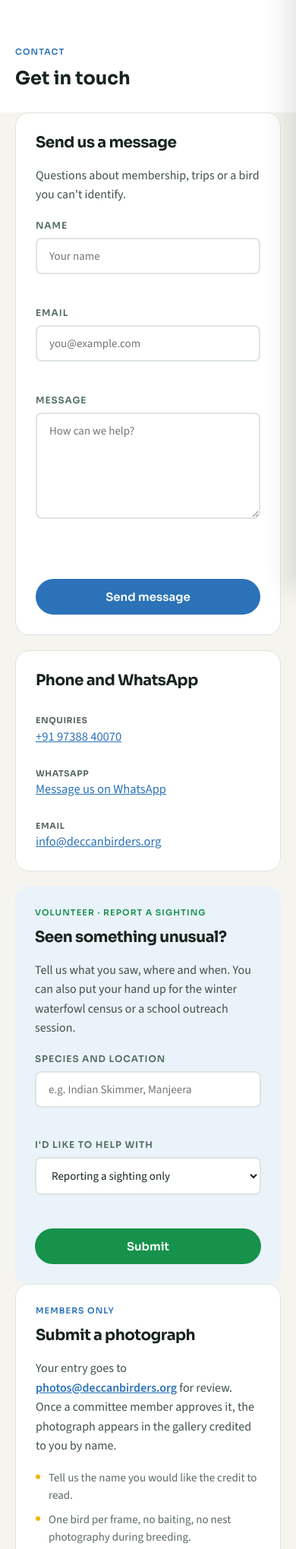
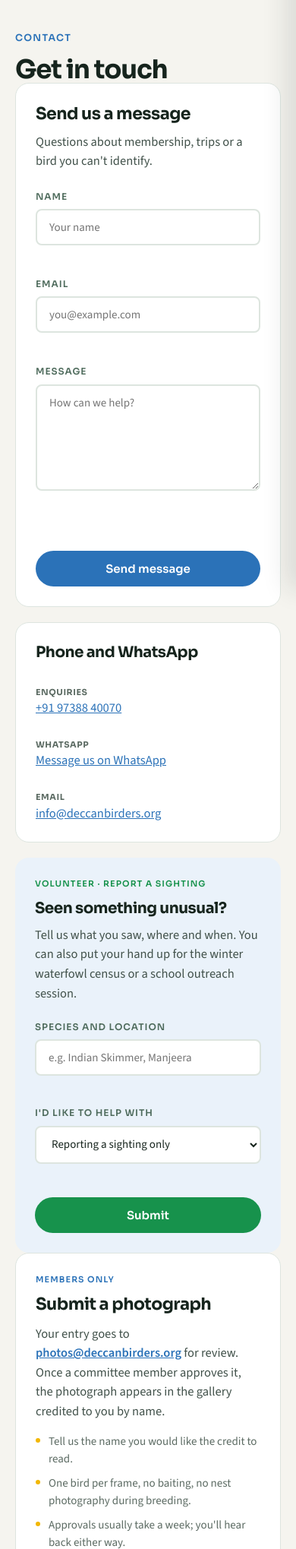
Before and after one commit to Mula360/Deccanbirdersweb, a WordPress theme: template page-contact.php in a window 390 px wide. Shown: the part 69-2108 px from the top of the page at 76% size. Run offline with PHP 8.4 and a stand-in for WordPress, Linux system fonts and the light colour scheme; the site name, menu and one post (Sample post) are stand-ins, and other content is empty; some libraries are stand-ins or nearby versions.

Commit message:
Fix inner-page heading band and Contact card spacing
The "Contact / Get in touch" block sat on a white band because
.hero-light painted background:#fff. In the design that block has no
background at all — it is just a max-width container on the page colour.
With --surface now #F5F4EF the white band was plainly visible. This
affected every inner page using .hero-light (about, committee, aims,
activities, sightings, events, gallery, archives, contact), not only
Contact, so it is fixed at the rule rather than per page.

.hero-light now matches the design container exactly:
padding clamp(40px,6vw,68px) 20px 0, transparent, with the h1 at
clamp(34px,6vw,62px)/1.04, -0.035em, margin 14px 0 0, and the eyebrow at
12.5px.

Card spacing was also approximated rather than taken from the design.
Headings are two sizes there, not one: clamp(20px,2.4vw,24px) for the
right-column cards and clamp(22px,2.8vw,28px) for "Send us a message",
with "Submit a photograph" at clamp(22px,2.8vw,30px). Intro paragraphs
are margin 10px 0 24px at 16.5px/1.55, except the volunteer card (22px
bottom) and the photo card (12px 0 0, sitting flush above its notes
list). "Phone and WhatsApp" has no intro so its heading carries the 18px
bottom margin instead. Added --lg/--xl/--spaced and --tight/--flush
modifiers for those cases.

Co-Authored-By: Claude Opus 5 (1M context) <noreply@anthropic.com>
Claude-Session: https://claude.ai/code/session_01GUrsWnSiYCZcu2vSm3Jqcx

```diff
--- a/assets/css/main.css
+++ b/assets/css/main.css
@@ -1213,14 +1213,28 @@ body.lightbox-open { overflow: hidden; }
 /* Tinted variant (the volunteer / report-a-sighting card) has no border. */
 .contact-card--tint { background: var(--blue-light); border: none; }
 
+/* Card headings come in two sizes in the design: the small one for the
+   right-column cards, the larger one for the two primary cards. */
 .card-heading {
   font-family: var(--font-head);
   font-size: clamp(20px, 2.4vw, 24px);
   font-weight: 700;
   letter-spacing: -0.025em;
-  margin-bottom: 18px;
-}
-.card-intro { margin-bottom: 18px; }
+  margin: 0;
+}
+.card-heading--lg { font-size: clamp(22px, 2.8vw, 28px); }
+.card-heading--xl { font-size: clamp(22px, 2.8vw, 30px); }
+/* Used where no intro paragraph follows the heading. */
+.card-heading--spaced { margin-bottom: 18px; }
+
+.card-intro {
+  margin: 10px 0 24px;
+  font-size: 16.5px;
+  line-height: 1.55;
+  color: var(--text-body);
+}
+.card-intro--tight { margin-bottom: 22px; }
+.card-intro--flush { margin: 12px 0 0; }
 
 .contact-details { display: grid; gap: 14px; font-size: 16.5px; line-height: 1.5; }
 
@@ -1428,8 +1442,20 @@ body.lightbox-open { overflow: hidden; }
 .hero-dark p { color: rgba(255, 255, 255, 0.82); font-size: 18px; }
 .hero-buttons { display: flex; gap: 16px; flex-wrap: wrap; margin-top: 24px; }
 
-.hero-light { background: #fff; padding: 60px 20px 30px; }
+/* Inner-page heading block. In the design this is just a max-width
+   container sitting on the page background — not a white band — so it
+   inherits body's --surface rather than painting its own background. */
+.hero-light { background: transparent; padding: clamp(40px, 6vw, 68px) 20px 0; }
 .hero-light-inner { max-width: var(--max-w); margin: 0 auto; }
+.hero-light .eyebrow { font-size: 12.5px; margin-bottom: 0; }
+.hero-light h1 {
+  margin: 14px 0 0;
+  font-family: var(--font-head);
+  font-size: clamp(34px, 6vw, 62px);
+  line-height: 1.04;
+  letter-spacing: -0.035em;
+  font-weight: 700;
+}
 
 .section-white { background: #fff; }
 .section-surface { background: var(--surface); }
--- a/page-contact.php
+++ b/page-contact.php
@@ -28,7 +28,7 @@ while (have_posts()) : the_post();
 
 <section class="section-boxed contact-grid">
   <div class="contact-card">
-    <h2 class="card-heading">Send us a message</h2>
+    <h2 class="card-heading card-heading--lg">Send us a message</h2>
     <p class="card-intro">Questions about membership, trips or a bird you can't identify.</p>
     <form id="db-contact-form" class="stacked-form" novalidate>
       <label class="stacked-field">
@@ -53,7 +53,7 @@ while (have_posts()) : the_post();
 
   <div class="contact-col">
     <div class="contact-card">
-      <h2 class="card-heading">Phone and WhatsApp</h2>
+      <h2 class="card-heading card-heading--spaced">Phone and WhatsApp</h2>
       <div class="contact-details">
         <div>
           <span class="contact-info-label">Enquiries</span>
@@ -75,7 +75,7 @@ while (have_posts()) : the_post();
     <div class="contact-card contact-card--tint">
       <span class="eyebrow" style="color:var(--green);">Volunteer · Report a sighting</span>
       <h2 class="card-heading">Seen something unusual?</h2>
-      <p class="card-intro">Tell us what you saw, where and when. You can also put your hand up for the winter waterfowl census or a school outreach session.</p>
+      <p class="card-intro card-intro--tight">Tell us what you saw, where and when. You can also put your hand up for the winter waterfowl census or a school outreach session.</p>
       <form id="db-sighting-report-form" class="stacked-form stacked-form--tight" novalidate>
         <label class="stacked-field">
           <span class="stacked-label">Species and location</span>
@@ -103,8 +103,8 @@ while (have_posts()) : the_post();
   <div class="photo-submit-card">
     <div>
       <span class="eyebrow" style="color:var(--blue);">Members only</span>
-      <h2 class="card-heading">Submit a photograph</h2>
-      <p class="card-intro">Your entry goes to <a href="mailto:photos@deccanbirders.org"><strong>photos@deccanbirders.org</strong></a> for review. Once a committee member approves it, the photograph appears in the gallery credited to you by name.</p>
+      <h2 class="card-heading card-heading--xl">Submit a photograph</h2>
+      <p class="card-intro card-intro--flush">Your entry goes to <a href="mailto:photos@deccanbirders.org"><strong>photos@deccanbirders.org</strong></a> for review. Once a committee member approves it, the photograph appears in the gallery credited to you by name.</p>
       <ul class="submit-notes">
         <li>Tell us the name you would like the credit to read.</li>
         <li>One bird per frame, no baiting, no nest photography during breeding.</li>
```
